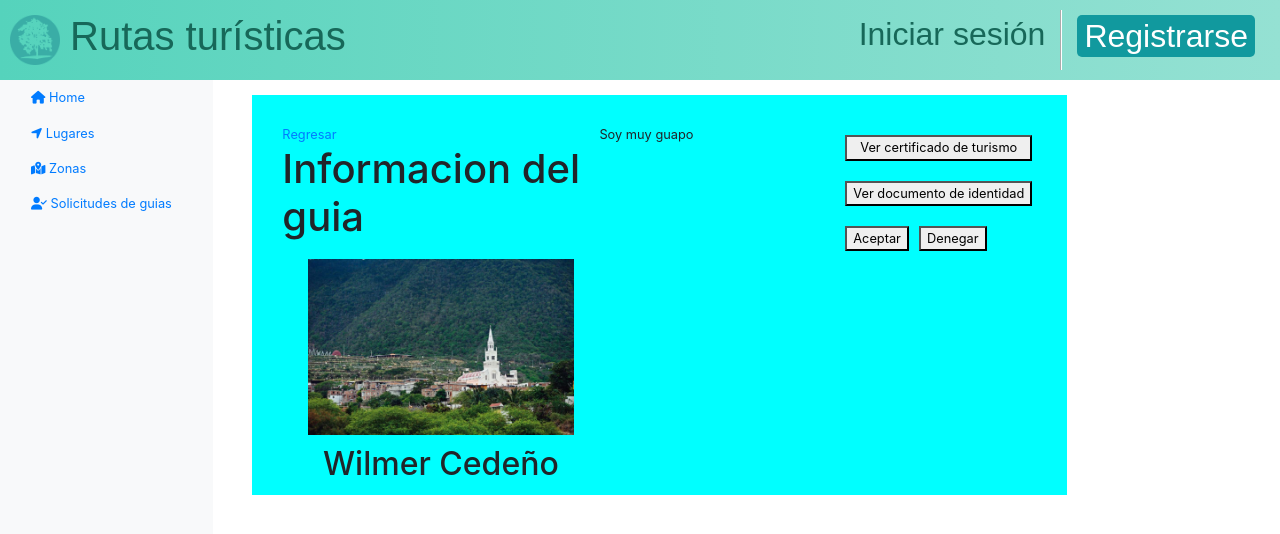
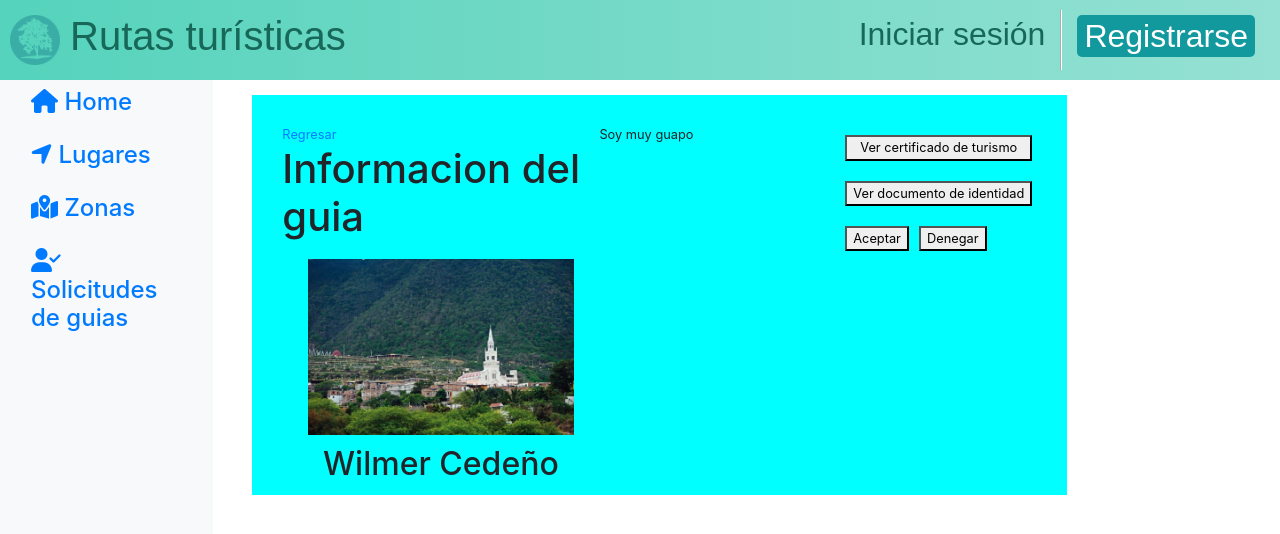
Before and after one commit to Trixtaro/rutasturisticas, a React (Create React App) app in the folder react-app/: page /admin/solicitudes in a window 1280 px wide. Shown: the top 534 px of the page. Built offline with nearby package versions, Linux system fonts and the light colour scheme; no server answers; a web font is replaced by a local one.

Commit message:
Se agrando texto

```diff
--- a/react-app/src/components/SideAdminBar.js
+++ b/react-app/src/components/SideAdminBar.js
@@ -11,22 +11,22 @@ class SideAdminBar extends React.Component{
                     <ul className="nav flex-column">
                         <li className="nav-item">
                             <Link className="nav-link" to="/admin/home">
-                                    <i className="fas fa-home"></i> Home
+                                <h4><i className="fas fa-home"></i> Home</h4>
                             </Link>
                         </li>
                         <li className="nav-item">
                             <Link className="nav-link" to="/admin/lugar">
-                                <i className="fas fa-location-arrow"></i> Lugares
+                                <h4><i className="fas fa-location-arrow"></i> Lugares</h4>
                             </Link>
                         </li>
                         <li className="nav-item">
                             <Link className="nav-link" to="/admin/zona">
-                                <i className="fas fa-map-marked-alt"></i> Zonas
+                                <h4><i className="fas fa-map-marked-alt"></i> Zonas</h4>
                             </Link>
                         </li>
                         <li className="nav-item">
                             <Link className="nav-link" to="/admin/solicitudes">
-                                <i className="fas fa-user-check"></i> Solicitudes de guias
+                                <h4><i className="fas fa-user-check"></i> Solicitudes de guias</h4>
                             </Link>
                         </li>
                     </ul>
```
